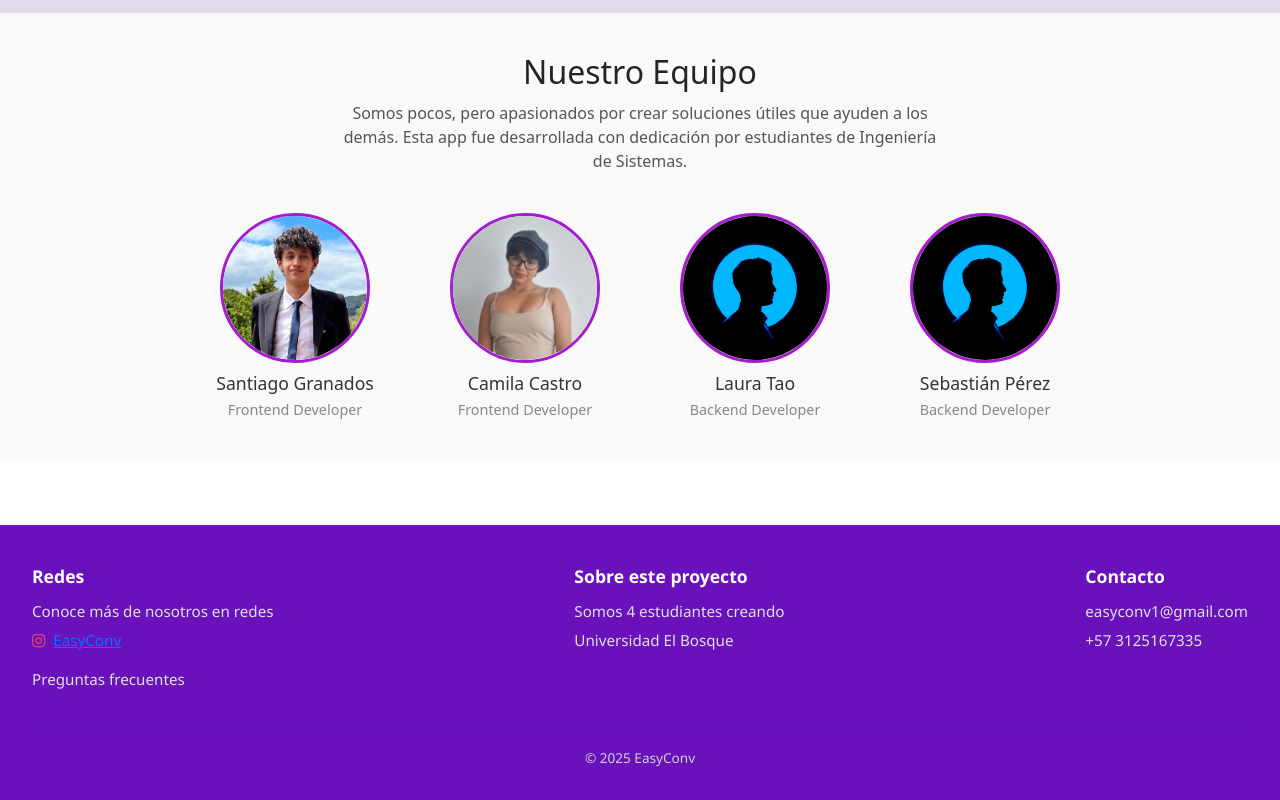
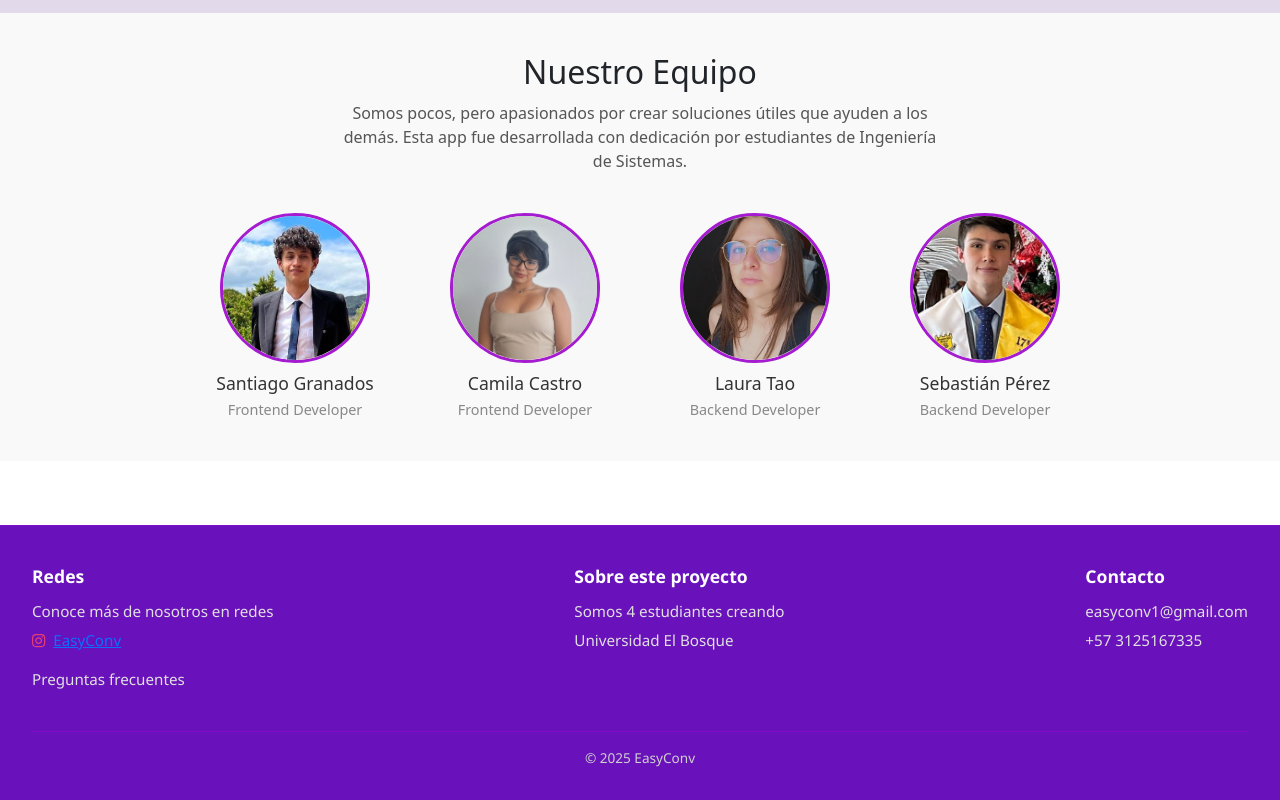
Before and after one commit to sgranadosp/front-convertionApp, a React (Vite) app: page / in a window 1280 px wide. Shown: the part 1244-2044 px from the top of the page. Built offline with nearby package versions, Linux system fonts and the light colour scheme.

Commit message:
Fotos agregadas, quité en el register lo de políticas de privacidad pq no somos una empresa y no se puede poner eso

```diff
--- a/src/components/AfterLoginForm.tsx
+++ b/src/components/AfterLoginForm.tsx
@@ -212,12 +212,12 @@ const AfterLoginForm = () => {
             <p>Frontend Developer</p>
           </div>
           <div className="miembro">
-            <img src="perfil.png" alt="Integrante 3" className="avatar" />
+            <img src="laura.jpg" alt="Integrante 3" className="avatar" />
             <h3>Laura Tao</h3>
             <p>Backend Developer</p>
           </div>
           <div className="miembro">
-            <img src="perfil.png" alt="Integrante 4" className="avatar" />
+            <img src="sebastian.jpg" alt="Integrante 4" className="avatar" />
             <h3>Sebastián Pérez</h3>
             <p>Backend Developer</p>
           </div>
--- a/src/components/RegisterForm.tsx
+++ b/src/components/RegisterForm.tsx
@@ -156,15 +156,6 @@ const RegisterForm = () => {
               ¿Ya tienes una cuenta?{" "}
               <LinkTextButton to="/logIn">Accede aquí</LinkTextButton>
             </p>
-            {/* Aviso legal */}
-            <p className="footer-privacy-text">
-              Al crear una cuenta, aceptas las{" "}
-              <LinkTextButton to="">
-                {" "}
-                Condiciones del Servicio y Política de Privacidad{" "}
-              </LinkTextButton>{" "}
-              de EasyConv
-            </p>
           </form>
         </Card>
       </div>
--- a/src/components/homeForm.tsx
+++ b/src/components/homeForm.tsx
@@ -183,12 +183,12 @@ const HomeForm = () => {
             <p>Frontend Developer</p>
           </div>
           <div className="miembro">
-            <img src="perfil.png" alt="Integrante 3" className="avatar" />
+            <img src="laura.jpg" alt="Integrante 3" className="avatar" />
             <h3>Laura Tao</h3>
             <p>Backend Developer</p>
           </div>
           <div className="miembro">
-            <img src="perfil.png" alt="Integrante 4" className="avatar" />
+            <img src="sebastian.jpg" alt="Integrante 4" className="avatar" />
             <h3>Sebastián Pérez</h3>
             <p>Backend Developer</p>
           </div>
```
Also changed, not shown: public/laura.jpg (added), public/sebastian.jpg (added).
